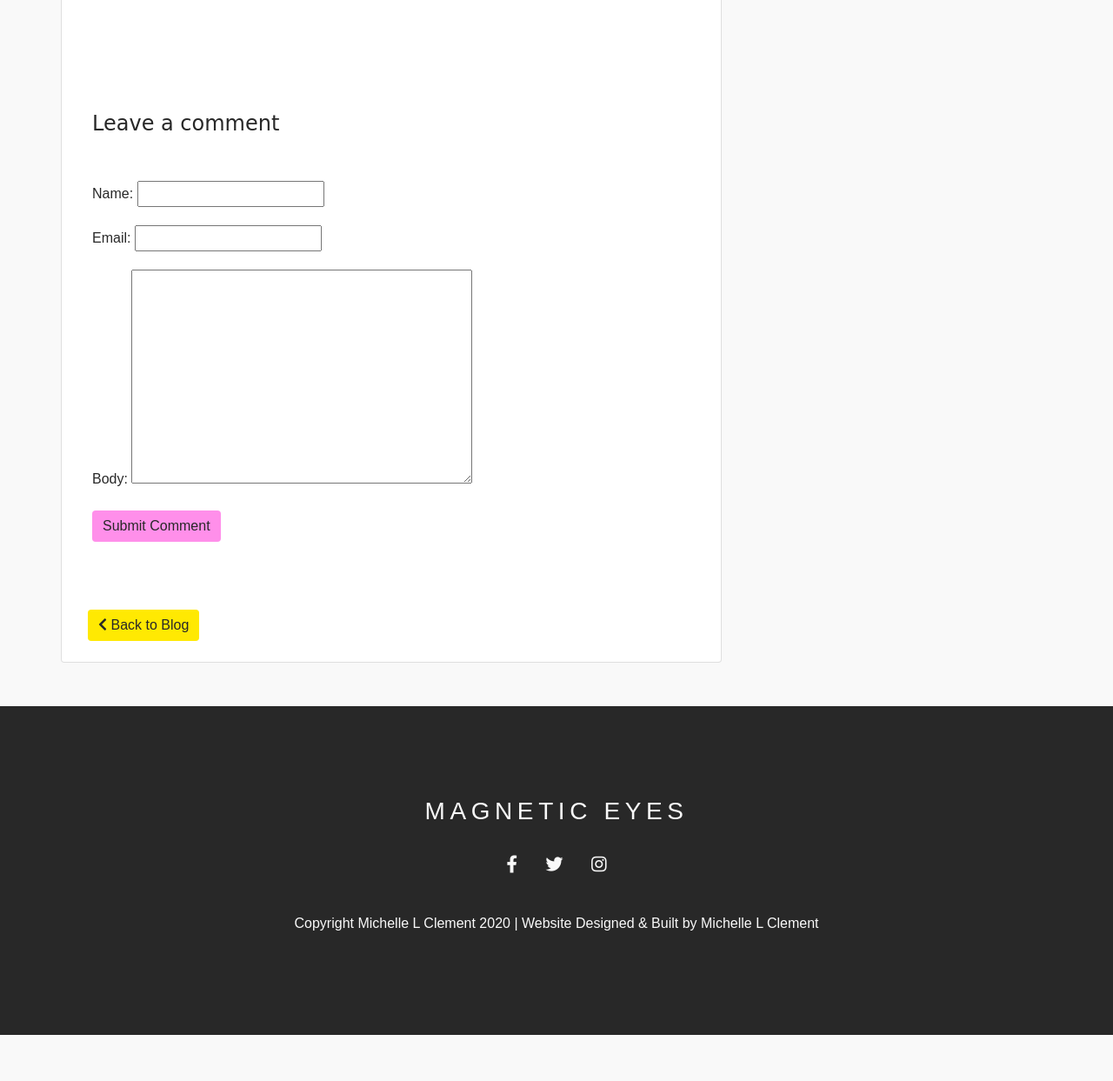
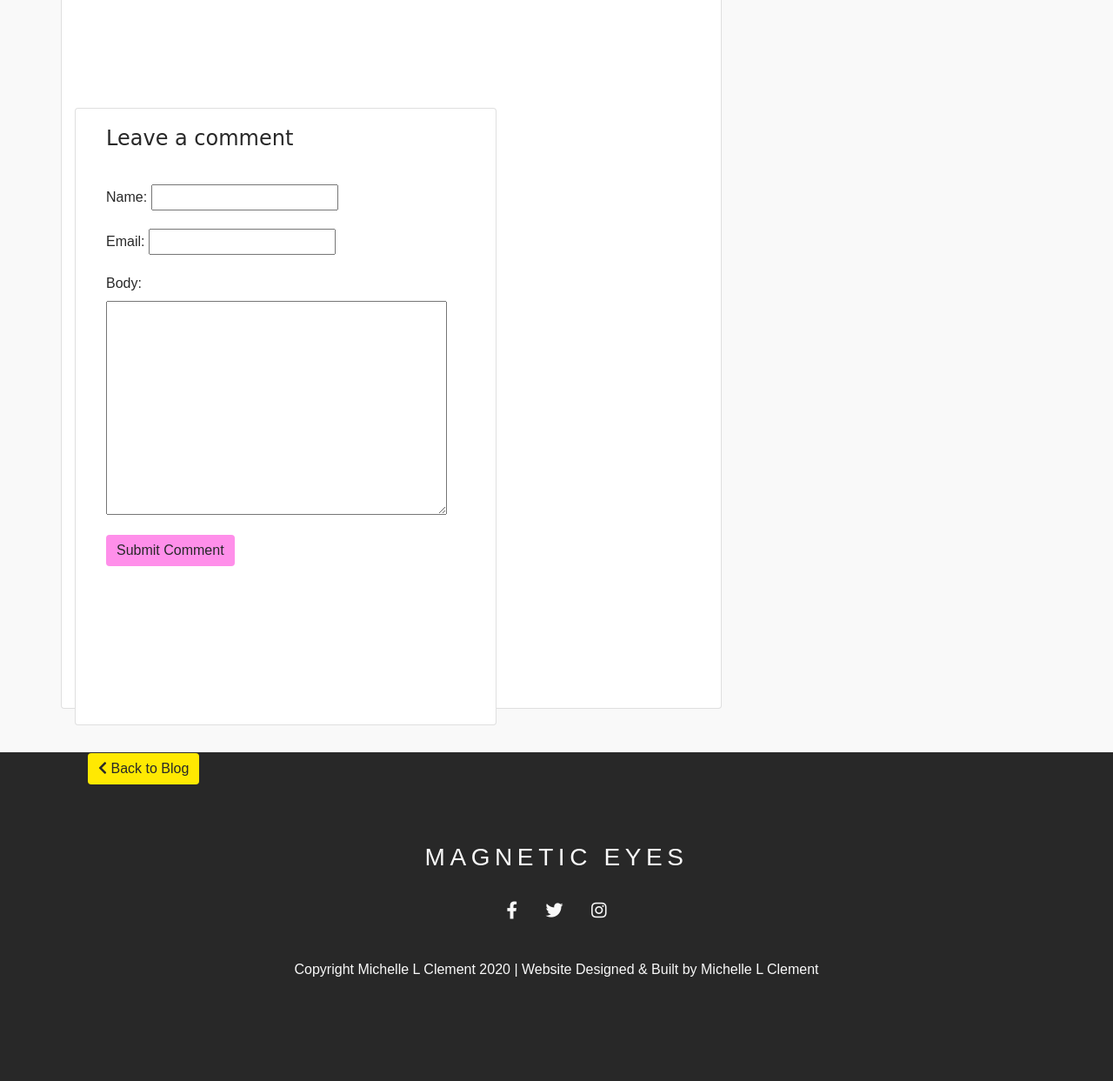
Before and after one commit to michellelclement/magnetic-eyes, a Django app: template blog/templates/blog/post_detail.html in a window 1280 px wide. Shown: the part 437-1680 px from the top of the page at 87% size. Before the commit the page ends 1627 px from the top, so only its background shows below. Run offline with Django 3.2, Linux system fonts and the light colour scheme; the template is opened without the code that fills it: values that come from a table or form of the project are taken from there, others are empty; some libraries are stand-ins or nearby versions.

Commit message:
Styling additions to blog comments

```diff
--- a/blog/templates/blog/post_detail.html
+++ b/blog/templates/blog/post_detail.html
@@ -33,11 +33,12 @@
             </span>
           </p>
           {{ comment.body | linebreaks }}
+          <hr>
         </div>
         {% endfor %}
       </div>
     </div>
-    <div>
+    <div class="col-md-8 card mb-4  mt-3">
       <div class="card-body">
       <!-- Add A comment -->
         {% if new_comment %}
@@ -46,7 +47,7 @@
         </div>
         {% else %}
         <h4>Leave a comment</h4>
-        <form method="post" style="margin-top: 1.3em;">
+        <form method="post">
           {{ comment_form.as_p }}
           {% csrf_token %}
           <button type="submit" class="btn btn-secondary  btn-lg">Submit Comment</button>
```
